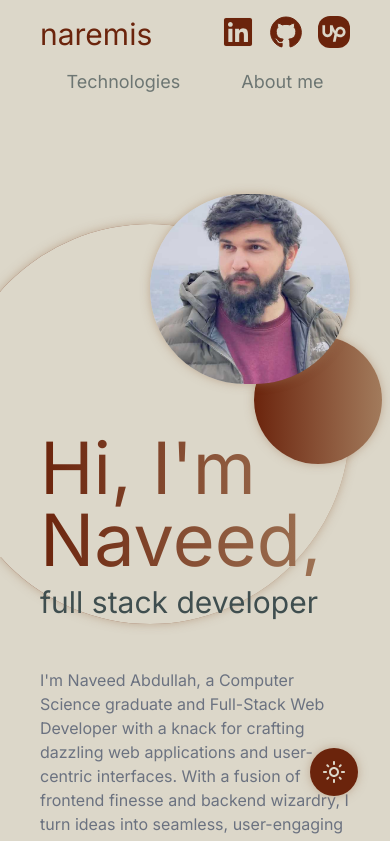
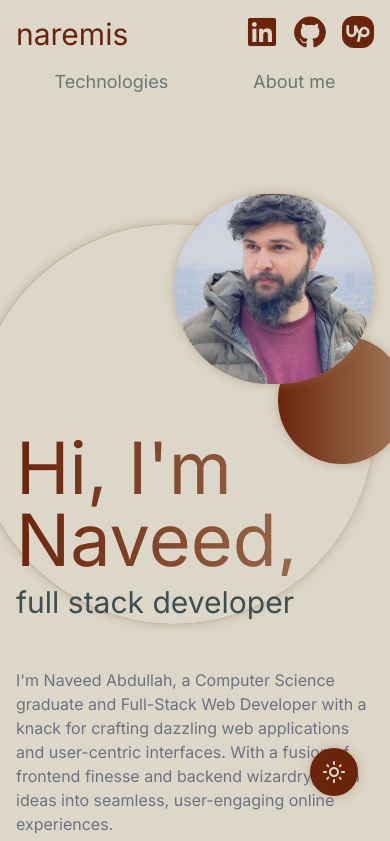
Before and after one commit to harrigit/New_Portfolio, a Next.js app: page / in a window 390 px wide. Shown: the top 841 px of the page. Built offline with nearby package versions, Linux system fonts and the light colour scheme.

Commit message:
minor padding issue

```diff
--- a/app/page.tsx
+++ b/app/page.tsx
@@ -8,7 +8,7 @@ import TechnologiesSection from "@/components/TechnologiesSection";
 
 export default function Home() {
   return (
-    <main className="container mx-auto px-8  text-base-content bg-primary">
+    <main className="container mx-auto px-2 md:px-8  text-base-content bg-primary">
       <Header />
       <HeroSection />
       {/* <ProjectSection /> */}
```
